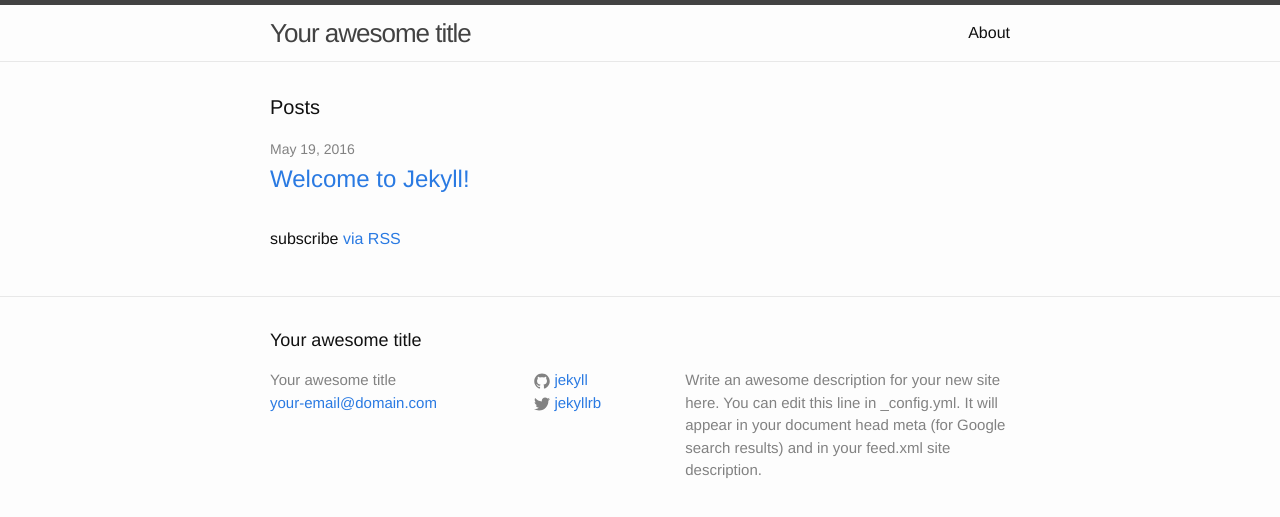
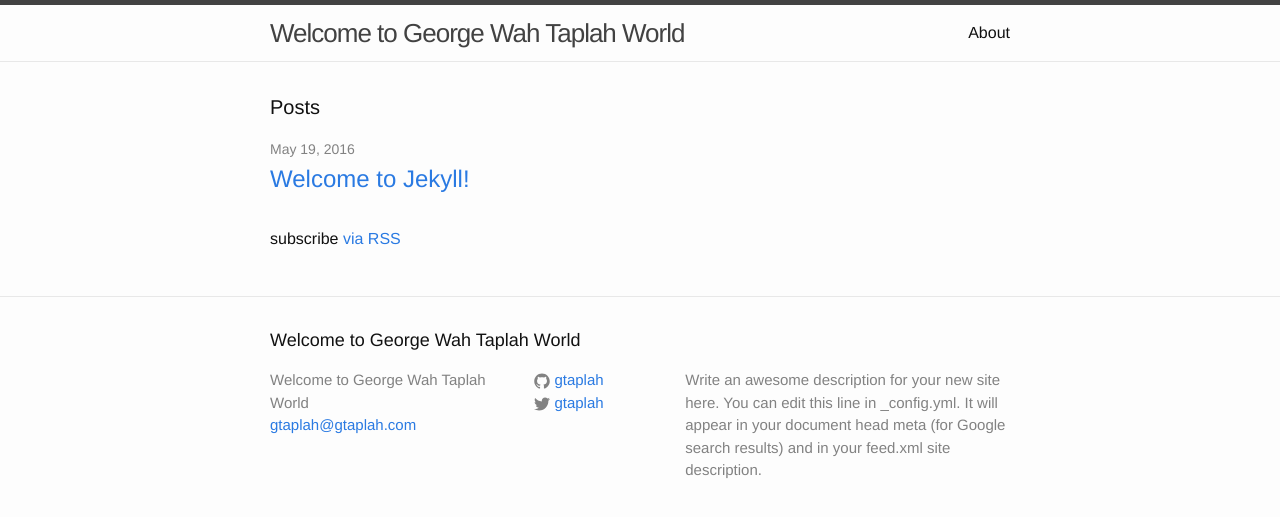
Before and after one commit to gtaplah/gtaplah.github.io, a Jekyll site: the page built from index.html, in a window 1280 px wide. Shown: the top 517 px of the page. Built offline with Jekyll 4.4.1, drawn with Linux system fonts in a browser that asks for light colours.

Commit message:
Update _config.yml

```diff
--- a/_config.yml
+++ b/_config.yml
@@ -6,16 +6,16 @@
 # 'jekyll serve'. If you change this file, please restart the server process.
 
 # Site settings
-title: Your awesome title
-email: your-email@domain.com
+title: Welcome to George Wah Taplah World
+email: gtaplah@gtaplah.com
 description: > # this means to ignore newlines until "baseurl:"
   Write an awesome description for your new site here. You can edit this
   line in _config.yml. It will appear in your document head meta (for
   Google search results) and in your feed.xml site description.
 baseurl: "" # the subpath of your site, e.g. /blog
 url: "http://yourdomain.com" # the base hostname & protocol for your site
-twitter_username: jekyllrb
-github_username:  jekyll
+twitter_username: gtaplah
+github_username:  gtaplah
 
 # Build settings
 markdown: kramdown
```
